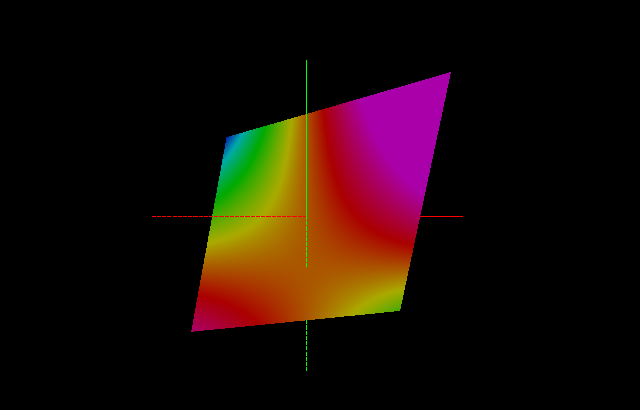
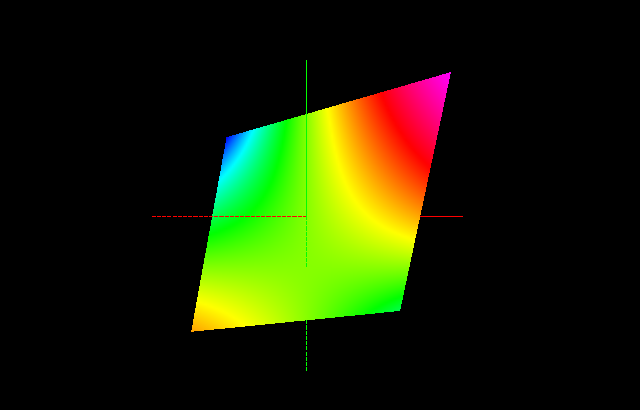
Before and after one commit to iteggmbh/mathx, a plain HTML site: page htdocs/first.html in a window 1280 px wide. Shown: the part 184-594 px from the top of the page, without its empty margins (333-973 px from the left). Drawn offline with Linux system fonts and the light colour scheme; animation ran at ten frames a second.

Commit message:
Make the beast compatible with chrome under Linux and reduce to the real needed lighting.

```diff
--- a/htdocs/first.html
+++ b/htdocs/first.html
@@ -12,26 +12,17 @@
 		<script>
 		    var clock = new THREE.Clock();
 			var scene = new THREE.Scene();
-			var camera = new THREE.PerspectiveCamera( 75, window.innerWidth/window.innerHeight, 0.1, 1000 );
+			var camera = new THREE.PerspectiveCamera( 75, window.innerWidth/window.innerHeight, 0.1, 50 );
 			camera.position.z = 5;
 
 			var renderer = new THREE.WebGLRenderer();
 			renderer.setSize( window.innerWidth, window.innerHeight );
 			document.body.appendChild( renderer.domElement );
 
-			//var material = new THREE.MeshBasicMaterial( { color: 0xffffff } );
-			//var material = new THREE.MeshLambertMaterial( { color: 0x00ff00, emissive: 0x888888, side: THREE.DoubleSide, depthTest: true, depthWrite: true, wireframe: false } );
-            var material = new THREE.MeshPhongMaterial( {
-					color: 0xaaaaaa, specular: 0xffffff, shininess: 250,
-					side: THREE.DoubleSide, vertexColors: THREE.VertexColors, wireframe: false
-			} );
+			var material = new THREE.MeshLambertMaterial( { color: 0xffffff, emissive: 0x000000,
+				side: THREE.DoubleSide, depthTest: true, depthWrite: true, wireframe: false,
+				vertexColors: THREE.VertexColors } );
 
-			/*
-			var geometry = new THREE.BoxGeometry( 1, 1, 1 );
-
-			var cube = new THREE.Mesh( geometry, material );
-			scene.add( cube );
-*/
 			var geom2 = new THREE.BufferGeometry();
 
 			var n = 101;
@@ -65,6 +56,10 @@
 			}
 
 			var idx = 0;
+			var vmin = Number.MAX_VALUE;
+			var vmax = Number.MIN_VALUE;
+
+
 			for (var i=0;i<n;++i) {
 
 				var x = -1 + 2* i/n;
@@ -74,14 +69,31 @@
 
 					var v = x*y +0.5*x;
 					//var v = x+y;
-					var c = colv(2.25*(v+2)-1);
 					positions[idx] = x;
+					++idx;
+					positions[idx] = y;
+					++idx;
+					positions[idx] = v;
+					++idx;
+
+					vmin = Math.min(vmin,v);
+					vmax = Math.max(vmax,v);
+		        }
+			}
+			idx = 0;
+			for (var i=0;i<n;++i) {
+
+				var x = -1 + 2* i/n;
+
+				for (var j=0;j<n;++j) {
+
+					var v = positions[idx+2];
+
+					var c = colv(5*(v-vmin)/(vmax-vmin));
 					colors[idx] = c[0];
 					++idx;
-					positions[idx] = y;
 					colors[idx] = c[1];
 					++idx;
-					positions[idx] = v;
 					colors[idx] = c[2];
 					++idx;
 		        }
@@ -143,16 +155,34 @@ function buildAxes( length ) {
 										}
 			scene.add(buildAxes(1.5));
 
+			/*
+			var ambientLight = new THREE.AmbientLight( 0xffffff );
+			camera.add( ambientLight );
+
+			var lights = [];
+			lights[0] = new THREE.PointLight( 0xffffff, 1, 0 );
+			lights[1] = new THREE.PointLight( 0xffffff, 1, 0 );
+			lights[2] = new THREE.PointLight( 0xffffff, 1, 0 );
+
+			lights[0].position.set( 0, 200, 0 );
+			lights[1].position.set( 100, 200, 100 );
+			lights[2].position.set( -100, -200, -100 );
+
+			camera.add( lights[0] );
+			camera.add( lights[1] );
+			camera.add( lights[2] );
+			*/
+
 			//var pointLight = new THREE.PointLight( 0xffffff );
 			//scene.add( pointLight );
 
 			var ambientLight = new THREE.AmbientLight( 0xffffff );
-			scene.add( ambientLight );
+			camera.add( ambientLight );
 
-			var directionalLight = new THREE.DirectionalLight( 0xffffff, 1.0 );
-			directionalLight.position.set( 10, 10, 0 );
+			//var directionalLight = new THREE.DirectionalLight( 0xffffff, 1.0 );
+			//directionalLight.position.set( 10, 10, 0 );
 
-			camera.add( directionalLight );
+			//camera.add( directionalLight );
 			scene.add(camera);
 
 			var cameraControls = new THREE.TrackballControls(camera, renderer.domElement);
```
